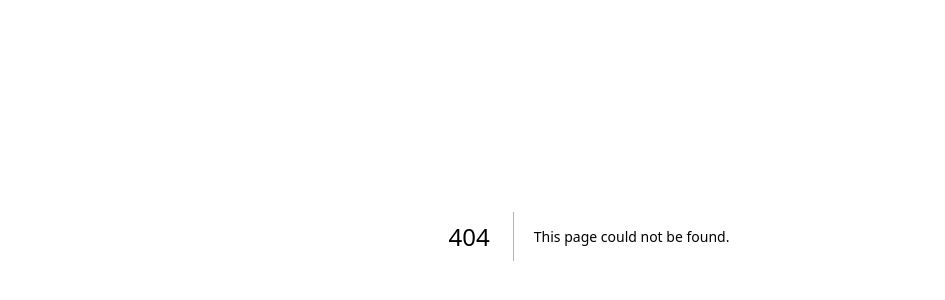
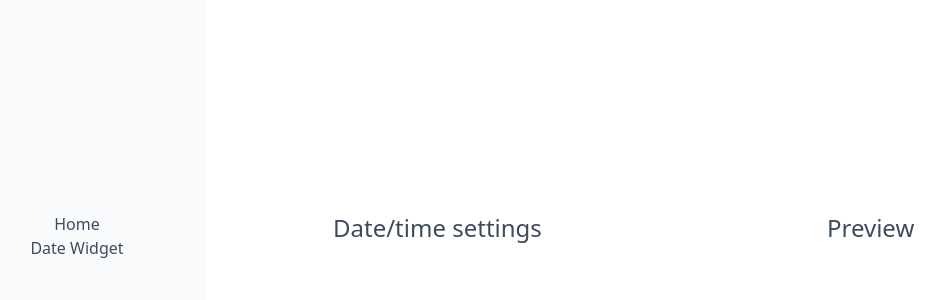
Before and after one commit to mslepko/notion-widgets, a Next.js app: page /datewidget in a window 1280 px wide. Before the commit this address had no page. Shown: the part 164-464 px from the top of the page, without its empty margins (51-996 px from the left). Built offline with nearby package versions, Linux system fonts and the light colour scheme.

Commit message:
Moved old components to new build

```diff
--- /dev/null
+++ b/src/app/components/DateTimeConfig.jsx
@@ -0,0 +1,28 @@
+import React from 'react'
+import Toggle from './Toggle'
+
+export const DateTime = (widgetContent) => {
+  let config = [];
+  let toggles = []
+  const widgetData = widgetContent['dateWidgetContent']
+
+  Object.keys(config).forEach((id) => {
+    const status = config[id]
+    const values = widgetData[id]
+    toggles.push(
+      <Toggle
+        key={id}
+        name={id}
+        desc={values['desc']}
+        onToggle={values['on']}
+        offToggle={values['off']}
+        status={status}
+      />)
+  })
+
+  return (
+    <>{toggles}</>
+  )
+}
+
+export default DateTime
--- /dev/null
+++ b/src/app/components/DateTimeWidget.jsx
@@ -0,0 +1,28 @@
+"use client";
+import React, { useState, useEffect } from 'react'
+
+export const DateTimeWidget = () => {
+ var state = '';
+  var [now, setDate] = useState(new Date());
+
+  useEffect(() => {
+    var timer = setInterval(() => setDate(new Date()), 1000)
+    return function cleanup() {
+      clearInterval(timer)
+    }
+  });
+
+  let time = now.toLocaleTimeString()
+  let date = now.toLocaleDateString()
+  let quarter = Math.ceil((now.getMonth() + 1) / 3)
+
+  return (
+    <div className="text-left">
+      {state?.time ? <p>Time: {time}</p> : null}
+      {state?.date ? <p>Date: {date}</p> : null}
+      {state?.quarter ? <p>Quarter: {quarter}</p> : null}
+    </div>
+  )
+}
+
+export default DateTimeWidget
--- /dev/null
+++ b/src/app/components/Nav.jsx
@@ -0,0 +1,14 @@
+import Link from 'next/link';
+
+const Nav = () => {
+  return (
+    <nav className="flex flex-col relative min-h-screen min-w-[20vw]
+    items-center justify-center shrink-0
+    text-dark dark:text-light bg-light dark:bg-brand">
+      <Link href="/">Home</Link>
+      <Link href="/datewidget">Date Widget</Link>
+    </nav>
+  )
+}
+
+export default Nav
--- /dev/null
+++ b/src/app/components/Toggle.jsx
@@ -0,0 +1,26 @@
+import React from "react";
+
+function Toggle({name, onToggle, offToggle, desc, status}) {
+  const onValue = onToggle ? onToggle : 'Show'
+  const offValue = offToggle ? offToggle : 'Hide'
+  const enabled = status
+
+  return (
+    <div className="grid-cols-3 gap-4 grid relative items-center w-full text-xl">
+      <p className="whitespace-nowrap">{desc}</p>
+      <div className="flex justify-center align-middle">
+        <div
+          onClick={() => dispatch(name)}
+          className={
+            "relative w-11 h-6 bg-mid rounded-full after:content-[''] after:absolute after:top-0.5 after:left-[2px] after:bg-white after:border-white after:border after:rounded-full after:h-5 after:w-5 after:transition-all"
+            + (enabled ? 'bg-brand after:translate-x-full after:border-brand after:bg-brand' : '')}
+        ></div>
+      </div>
+      <p className="ml-4 font-medium">
+        {enabled ? onValue : offValue}
+      </p>
+    </div>
+  );
+}
+
+export default Toggle
--- /dev/null
+++ b/src/app/datewidget/page.jsx
@@ -0,0 +1,38 @@
+import React from 'react'
+
+import DateTimeWidget from '../components/DateTimeWidget'
+import DateTimeConfig from '../components/DateTimeConfig'
+
+const dateWidgetContent = {
+  'ampm': {
+    desc: 'am/pm - 24h',
+    on: '24h',
+    off: 'am/pm',
+  },
+  'time': {
+    desc: 'Time',
+  },
+  'date': {
+    desc: 'Date',
+  },
+  'quarter': {
+    desc: 'Quarter',
+  },
+}
+
+function DateWidgetPage() {
+  return (
+    <div className="flex flex-col md:flex-row w-3/4 justify-around">
+      <div className='w-1/2'>
+        <h3 className='mb-4 text-dark'>Date/time settings</h3>
+        <DateTimeConfig dateWidgetContent={dateWidgetContent}/>
+      </div>
+      <div className="flex flex-col items-center w-3/4 justify-around">
+        <h3 className='mb-4 text-dark'>Preview</h3>
+        <DateTimeWidget />
+      </div>
+    </div>
+  )
+}
+
+export default DateWidgetPage
--- a/src/app/globals.css
+++ b/src/app/globals.css
@@ -1,107 +1,3 @@
-:root {
-  --max-width: 1100px;
-  --border-radius: 12px;
-  --font-mono: ui-monospace, Menlo, Monaco, 'Cascadia Mono', 'Segoe UI Mono',
-    'Roboto Mono', 'Oxygen Mono', 'Ubuntu Monospace', 'Source Code Pro',
-    'Fira Mono', 'Droid Sans Mono', 'Courier New', monospace;
-
-  --foreground-rgb: 0, 0, 0;
-  --background-start-rgb: 214, 219, 220;
-  --background-end-rgb: 255, 255, 255;
-
-  --primary-glow: conic-gradient(
-    from 180deg at 50% 50%,
-    #16abff33 0deg,
-    #0885ff33 55deg,
-    #54d6ff33 120deg,
-    #0071ff33 160deg,
-    transparent 360deg
-  );
-  --secondary-glow: radial-gradient(
-    rgba(255, 255, 255, 1),
-    rgba(255, 255, 255, 0)
-  );
-
-  --tile-start-rgb: 239, 245, 249;
-  --tile-end-rgb: 228, 232, 233;
-  --tile-border: conic-gradient(
-    #00000080,
-    #00000040,
-    #00000030,
-    #00000020,
-    #00000010,
-    #00000010,
-    #00000080
-  );
-
-  --callout-rgb: 238, 240, 241;
-  --callout-border-rgb: 172, 175, 176;
-  --card-rgb: 180, 185, 188;
-  --card-border-rgb: 131, 134, 135;
-}
-
-@media (prefers-color-scheme: dark) {
-  :root {
-    --foreground-rgb: 255, 255, 255;
-    --background-start-rgb: 0, 0, 0;
-    --background-end-rgb: 0, 0, 0;
-
-    --primary-glow: radial-gradient(rgba(1, 65, 255, 0.4), rgba(1, 65, 255, 0));
-    --secondary-glow: linear-gradient(
-      to bottom right,
-      rgba(1, 65, 255, 0),
-      rgba(1, 65, 255, 0),
-      rgba(1, 65, 255, 0.3)
-    );
-
-    --tile-start-rgb: 2, 13, 46;
-    --tile-end-rgb: 2, 5, 19;
-    --tile-border: conic-gradient(
-      #ffffff80,
-      #ffffff40,
-      #ffffff30,
-      #ffffff20,
-      #ffffff10,
-      #ffffff10,
-      #ffffff80
-    );
-
-    --callout-rgb: 20, 20, 20;
-    --callout-border-rgb: 108, 108, 108;
-    --card-rgb: 100, 100, 100;
-    --card-border-rgb: 200, 200, 200;
-  }
-}
-
-* {
-  box-sizing: border-box;
-  padding: 0;
-  margin: 0;
-}
-
-html,
-body {
-  max-width: 100vw;
-  overflow-x: hidden;
-}
-
-body {
-  color: rgb(var(--foreground-rgb));
-  background: linear-gradient(
-      to bottom,
-      transparent,
-      rgb(var(--background-end-rgb))
-    )
-    rgb(var(--background-start-rgb));
-}
-
-a {
-  color: inherit;
-  text-decoration: none;
-}
-
-@media (prefers-color-scheme: dark) {
-  html {
-    color-scheme: dark;
-  }
-}
+@tailwind base;
+@tailwind components;
+@tailwind utilities;
--- a/src/app/layout.js
+++ b/src/app/layout.js
@@ -1,14 +1,20 @@
 import './globals.css'
+import Nav from './components/Nav'
 
 export const metadata = {
-  title: 'Create Next App',
-  description: 'Generated by create next app',
+  title: 'Notion Widgets',
+  description: 'Notion Widgets',
 }
 
 export default function RootLayout({ children }) {
   return (
     <html lang="en">
-      <body>{children}</body>
+      <body className='flex w-full min-h-screen'>
+        <Nav />
+        <main className="flex w-full min-h-screen min-w-screen flex-1 items-center justify-center text-2xl text-dark">
+          {children}
+        </main>
+      </body>
     </html>
   )
 }
--- a/src/app/page.js
+++ b/src/app/page.js
@@ -1,91 +1,7 @@
-import Image from 'next/image'
-import { Inter } from 'next/font/google'
-import styles from './page.module.css'
-
-const inter = Inter({ subsets: ['latin'] })
-
 export default function Home() {
   return (
-    <main className={styles.main}>
-      <div className={styles.description}>
-        <p>
-          Get started by editing&nbsp;
-          <code className={styles.code}>src/app/page.js</code>
-        </p>
-        <div>
-          <a
-            href="https://vercel.com?utm_source=create-next-app&utm_medium=appdir-template&utm_campaign=create-next-app"
-            target="_blank"
-            rel="noopener noreferrer"
-          >
-            By{' '}
-            <Image
-              src="/vercel.svg"
-              alt="Vercel Logo"
-              className={styles.vercelLogo}
-              width={100}
-              height={24}
-              priority
-            />
-          </a>
-        </div>
-      </div>
-
-      <div className={styles.center}>
-        <Image
-          className={styles.logo}
-          src="/next.svg"
-          alt="Next.js Logo"
-          width={180}
-          height={37}
-          priority
-        />
-        <div className={styles.thirteen}>
-          <Image src="/thirteen.svg" alt="13" width={40} height={31} priority />
-        </div>
-      </div>
-
-      <div className={styles.grid}>
-        <a
-          href="https://beta.nextjs.org/docs?utm_source=create-next-app&utm_medium=appdir-template&utm_campaign=create-next-app"
-          className={styles.card}
-          target="_blank"
-          rel="noopener noreferrer"
-        >
-          <h2 className={inter.className}>
-            Docs <span>-&gt;</span>
-          </h2>
-          <p className={inter.className}>
-            Find in-depth information about Next.js features and API.
-          </p>
-        </a>
-
-        <a
-          href="https://vercel.com/templates?framework=next.js&utm_source=create-next-app&utm_medium=appdir-template&utm_campaign=create-next-app"
-          className={styles.card}
-          target="_blank"
-          rel="noopener noreferrer"
-        >
-          <h2 className={inter.className}>
-            Templates <span>-&gt;</span>
-          </h2>
-          <p className={inter.className}>Explore the Next.js 13 playground.</p>
-        </a>
-
-        <a
-          href="https://vercel.com/new?utm_source=create-next-app&utm_medium=appdir-template&utm_campaign=create-next-app"
-          className={styles.card}
-          target="_blank"
-          rel="noopener noreferrer"
-        >
-          <h2 className={inter.className}>
-            Deploy <span>-&gt;</span>
-          </h2>
-          <p className={inter.className}>
-            Instantly deploy your Next.js site to a shareable URL with Vercel.
-          </p>
-        </a>
-      </div>
-    </main>
-  )
+    <div>
+      <h1>This is the home page</h1>
+    </div>
+  );
 }
```
